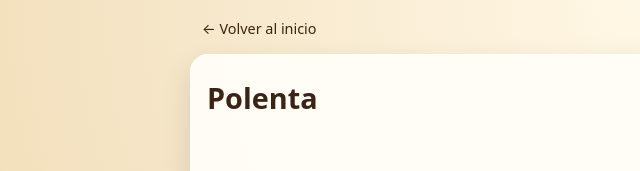
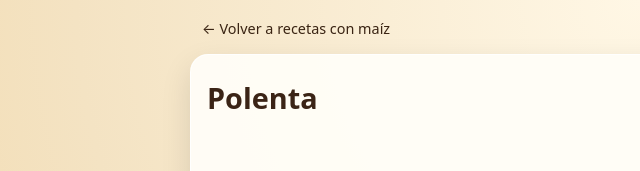
Before and after one commit to Pictorica/maiz-educativo, a plain HTML site: page pages/recetas/polenta.html in a window 1280 px wide. Shown: the top 171 px of the page, 0-640 px from the left. Drawn offline with Linux system fonts and the light colour scheme.

Commit message:
Refactor polenta description for clarity

```diff
--- a/pages/recetas/polenta.html
+++ b/pages/recetas/polenta.html
@@ -9,13 +9,14 @@
 
 <body class="recipe-page">
   <header class="mini-header">
-    <a href="../../index.html" class="back-link">← Volver al inicio</a>
+    <a href="../recetas.html" class="back-link">← Volver a recetas con maíz</a>
   </header>
 
   <main class="recipe-container">
     <h1>Polenta</h1>
     <p class="recipe-intro">
-      La polenta es una preparación tradicional de Italia, Argentina y otros países. Se hace con sémola de maíz y es suave, nutritiva y muy versátil.
+      La polenta es una preparación tradicional de Italia, Argentina y otros países.
+      Se hace con sémola de maíz y es suave, nutritiva y muy versátil.
     </p>
 
     <section>
```
